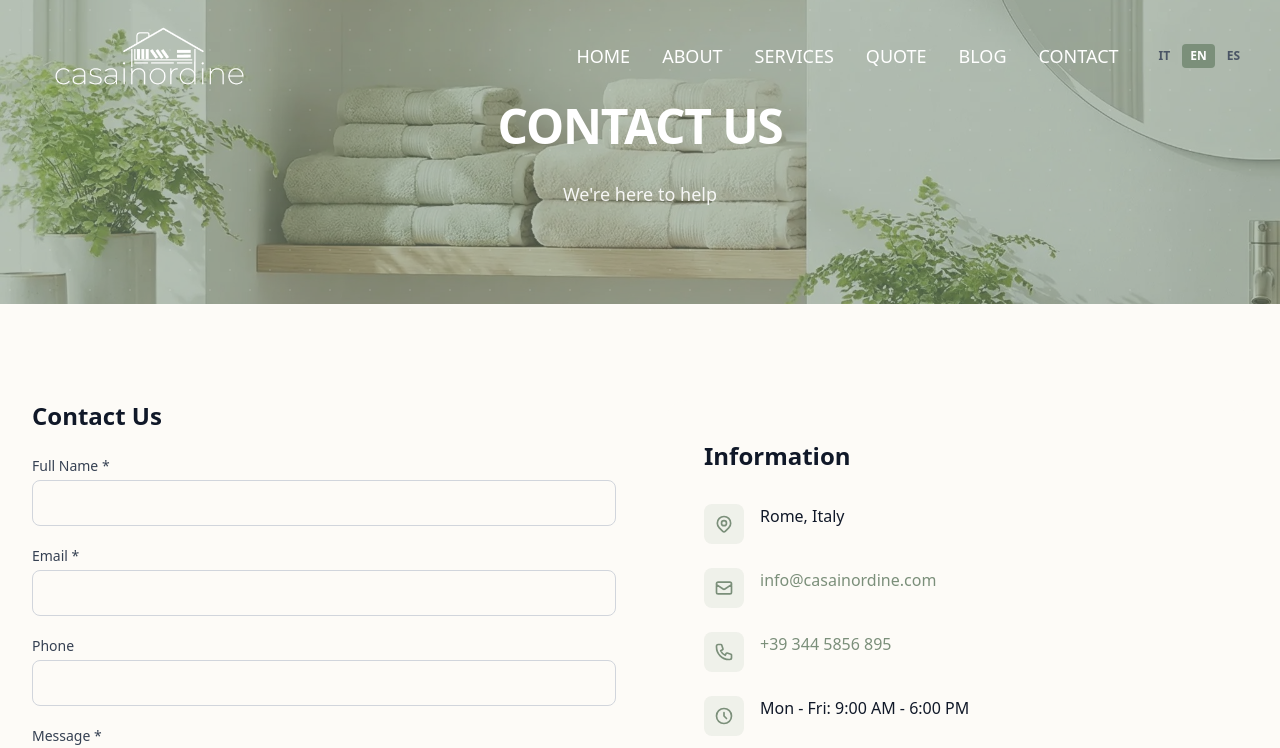
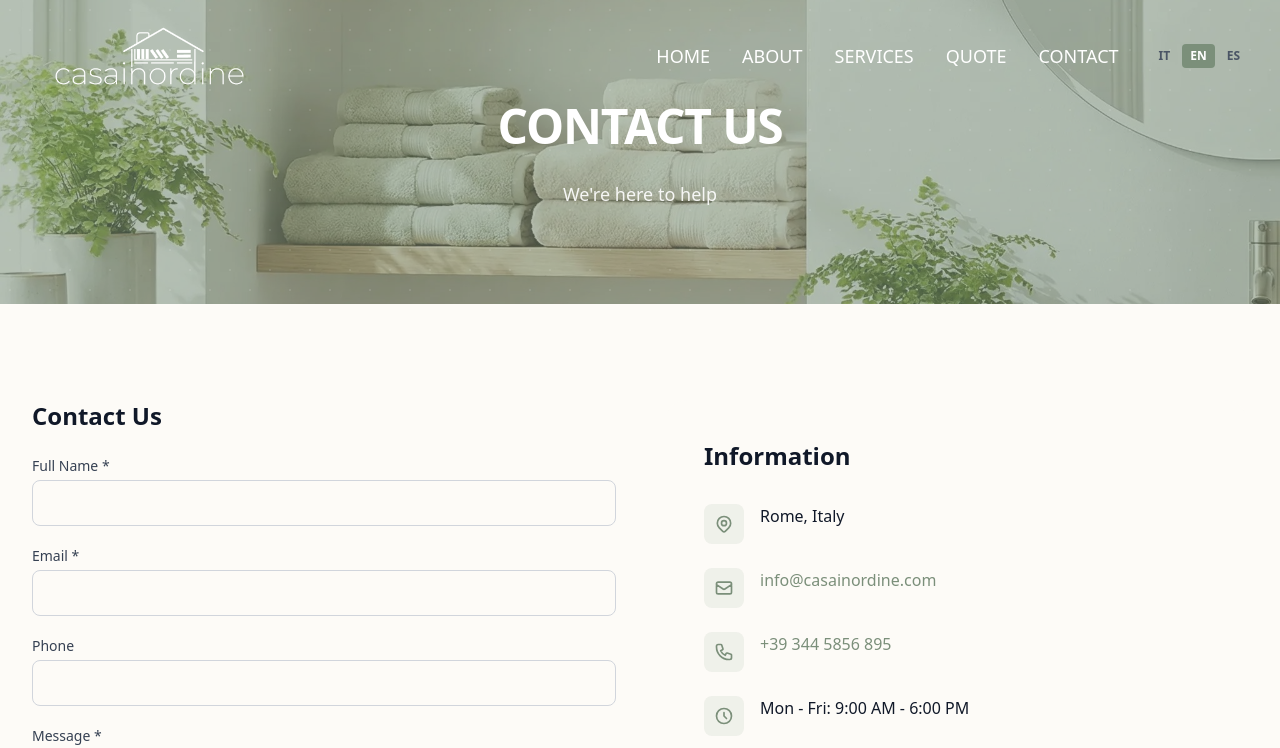
Before and after one commit to edwardcastle/casa-in-ordine, a Next.js app: page /en/contact in a window 1280 px wide. Shown: the top 748 px of the page. Built offline with nearby package versions, Linux system fonts and the light colour scheme.

Commit message:
oscurata la voce blog nel menu

```diff
--- a/src/components/Footer.tsx
+++ b/src/components/Footer.tsx
@@ -11,7 +11,7 @@ export default function Footer() {
     { href: `/${locale}/about`, label: t('nav.about') },
     { href: `/${locale}/services`, label: t('nav.services') },
     { href: `/${locale}/preventivo`, label: t('nav.preventivo') },
-    { href: `/${locale}/blog`, label: t('nav.blog') },
+    /*{ href: `/${locale}/blog`, label: t('nav.blog') },*/
     { href: `/${locale}/contact`, label: t('nav.contact') },
   ];
 
--- a/src/components/Header.tsx
+++ b/src/components/Header.tsx
@@ -24,7 +24,7 @@ export default function Header() {
     { href: `/${locale}/about`, label: t('about') },
     { href: `/${locale}/services`, label: t('services') },
     { href: `/${locale}/preventivo`, label: t('preventivo') },
-    { href: `/${locale}/blog`, label: t('blog') },
+    /*{ href: `/${locale}/blog`, label: t('blog') },*/
     { href: `/${locale}/contact`, label: t('contact') },
   ];
 
```
